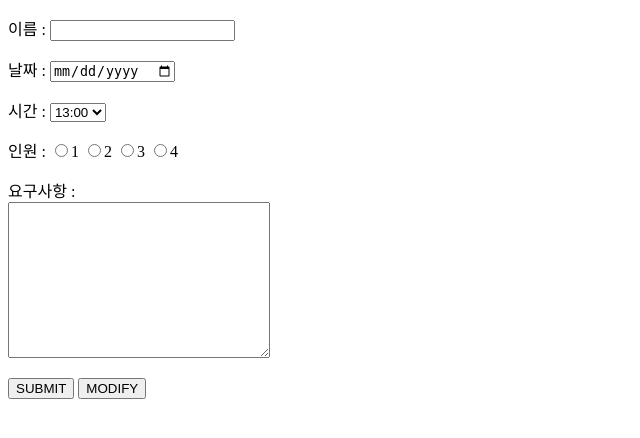
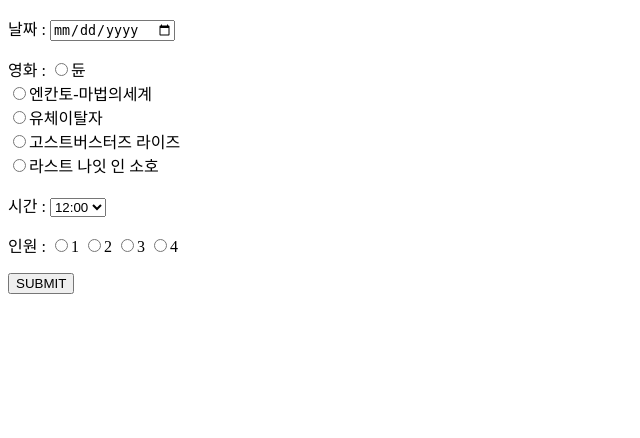
Before and after one commit to minjeong073/2021-2-OSSprac-project2-3-HelloOS, a Flask app: page / in a window 1280 px wide. Shown: the top 438 px of the page, without its empty margins (0-640 px from the left). Run offline with Flask 2, Linux system fonts and the light colour scheme.

Commit message:
update reservation .html

```diff
--- a/app/template/reservation.html
+++ b/app/template/reservation.html
@@ -6,19 +6,22 @@
         <title>OSSP_reservation</title>
     </head>
     <body>
-
         <form action = "/submit" method = "POST">
-            <p>이름 : <input type = "text" name = "Name" /></p>
             <p>날짜 : <input type = "date" name = "Date" /></p>
+            <p>영화 :
+                <label><input type="radio" name="Movie" value="듄"/>듄</label><br>
+                <label><input type="radio" name="Movie" value="엔칸토-마법의세계"/>엔칸토-마법의세계</label><br>
+                <label><input type="radio" name="Movie" value="유체이탈자"/>유체이탈자</label><br>
+                <label><input type="radio" name="Movie" value="고스트버스터즈 라이즈"/>고스트버스터즈 라이즈</label><br>
+                <label><input type="radio" name="Movie" value="라스트 나잇 인 소호"/>라스트 나잇 인 소호</label><br>
+            </p>
             <p>시간 : <select>
-                <option value = "time">13:00</option>
+                <option value = "time">12:00</option>
                 <option value = "time">14:00</option>
-                <option value = "time">15:00</option>
                 <option value = "time">16:00</option>
-                <option value = "time">17:00</option>
                 <option value = "time">18:00</option>
-                <option value = "time">19:00</option>
                 <option value = "time">20:00</option>
+                <option value = "time">22:00</option>
             </select></p>
             <p>인원 :
                 <label><input type="radio" name="Number" value="1"/>1</label>
@@ -26,10 +29,8 @@
                 <label><input type="radio" name="Number" value="3"/>3</label>
                 <label><input type="radio" name="Number" value="4"/>4</label>
             </p>
-            <p>요구사항 : <br> <textarea name = "" id="" cols="30" rows="10"></textarea></p>
 
             <button onclick="location.href='/submit'">SUBMIT</button>
-            <button onclick="history.back();">MODIFY</button>
         </form>
 
    </body>
```
